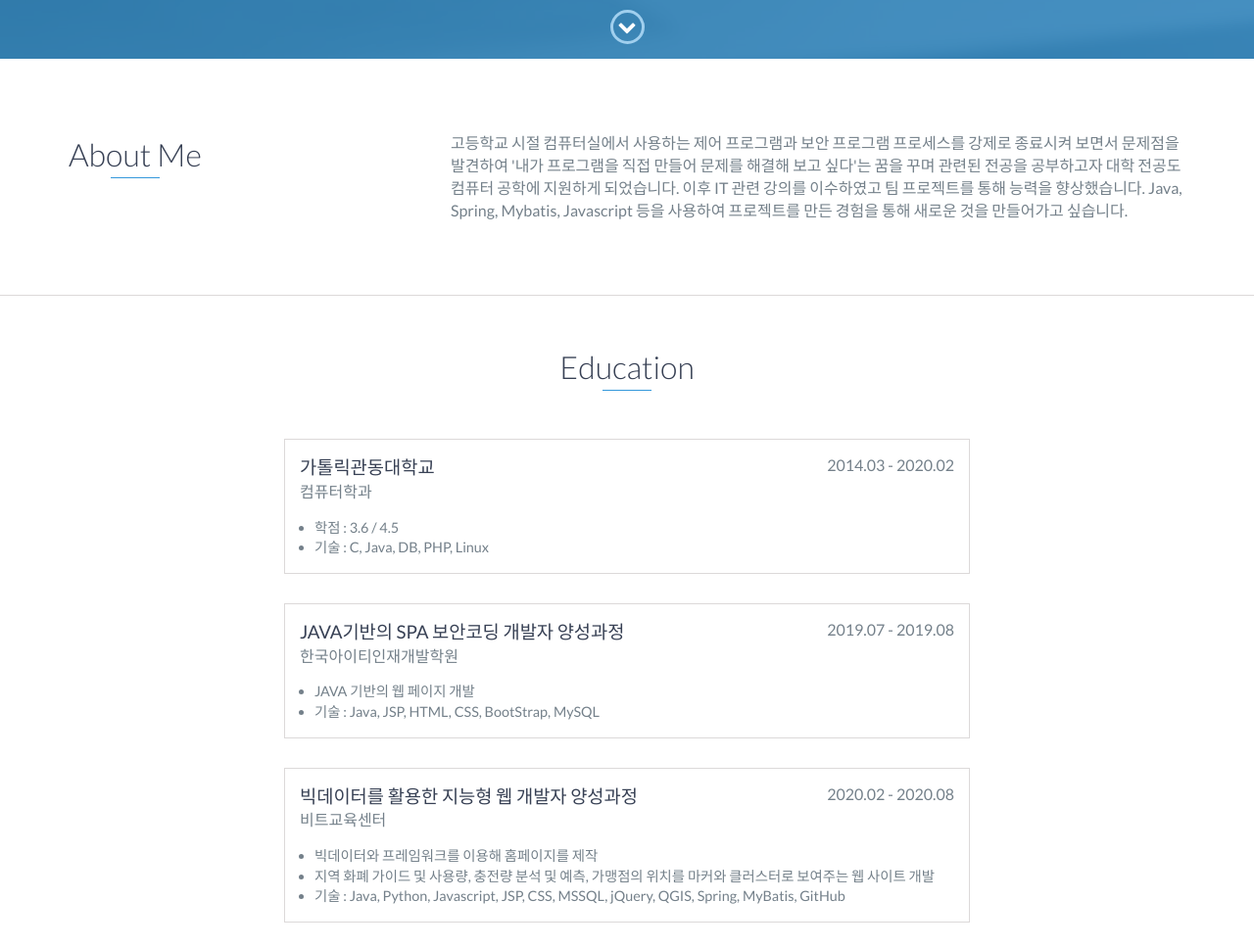
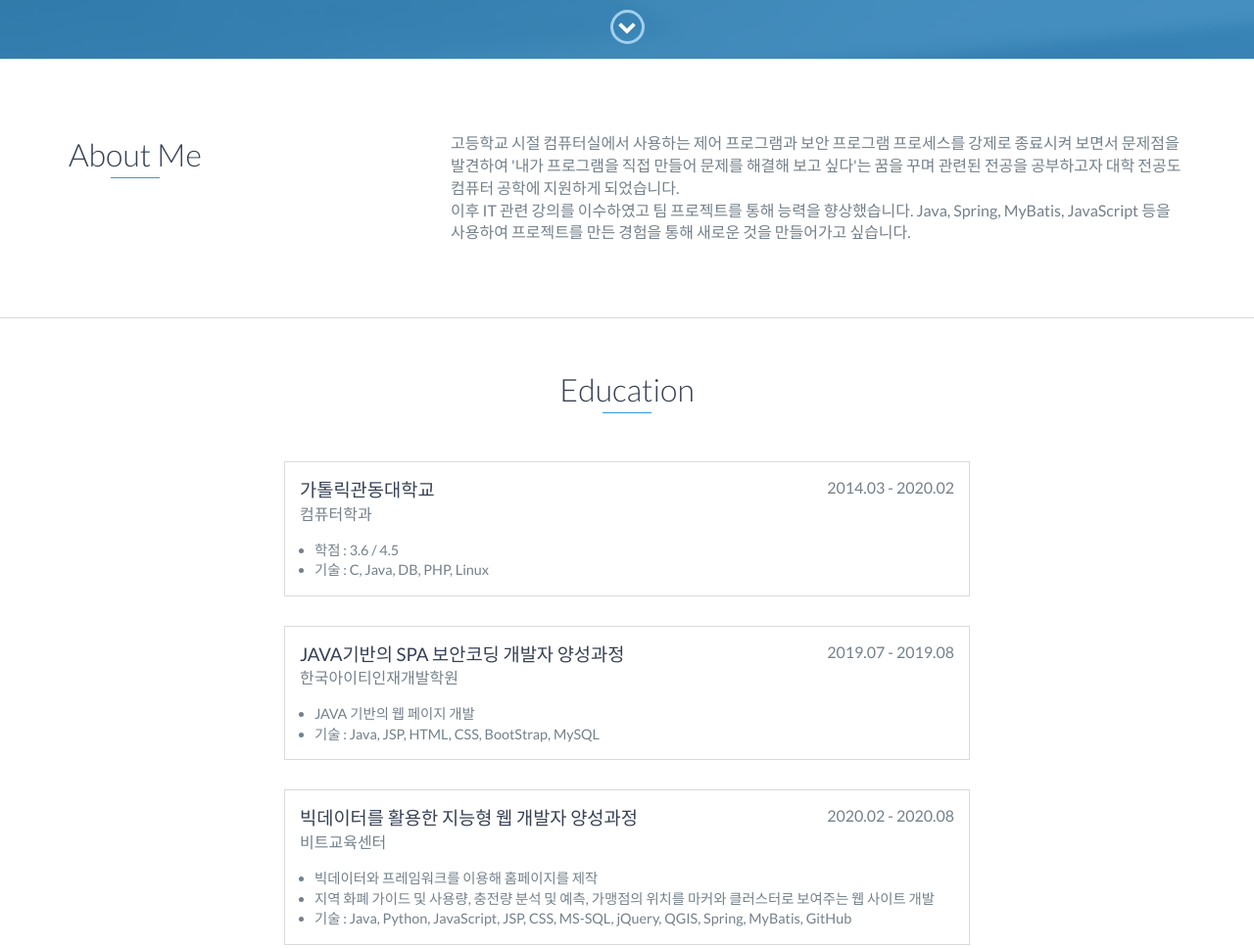
Before and after one commit to 8760hour/8760hour.github.io, a website: page index.html in a window 1280 px wide. Shown: the part 740-1708 px from the top of the page at 98% size. Drawn offline with nearby package versions, Linux system fonts and the light colour scheme.

Commit message:
Update index.html

```diff
--- a/index.html
+++ b/index.html
@@ -69,9 +69,9 @@
                 </div>
                 <div class="col-md-8">
                     <p>
-                        고등학교 시절 컴퓨터실에서 사용하는 제어 프로그램과 보안 프로그램 프로세스를 강제로 종료시켜 보면서 문제점을 발견하여 '내가 프로그램을 직접 만들어 문제를 해결해 보고 싶다'는 꿈을 꾸며 관련된 전공을 공부하고자 대학 전공도 컴퓨터 공학에 지원하게 되었습니다.
+                        고등학교 시절 컴퓨터실에서 사용하는 제어 프로그램과 보안 프로그램 프로세스를 강제로 종료시켜 보면서 문제점을 발견하여 '내가 프로그램을 직접 만들어 문제를 해결해 보고 싶다'는 꿈을 꾸며 관련된 전공을 공부하고자 대학 전공도 컴퓨터 공학에 지원하게 되었습니다.<br>
 						이후 IT 관련 강의를 이수하였고 팀 프로젝트를 통해 능력을 향상했습니다.
-						Java, Spring, Mybatis, Javascript 등을 사용하여 프로젝트를 만든 경험을 통해 새로운 것을 만들어가고 싶습니다.
+						Java, Spring, MyBatis, JavaScript 등을 사용하여 프로젝트를 만든 경험을 통해 새로운 것을 만들어가고 싶습니다.
                     </p>
                 </div>
             </div>
@@ -122,7 +122,7 @@
                     지역 화폐 가이드 및 사용량, 충전량 분석 및 예측, 가맹점의 위치를 마커와 클러스터로 보여주는 웹 사이트 개발
                 </li>
                 <li>
-                    기술 : Java, Python, Javascript, JSP, CSS, MSSQL, jQuery, QGIS, Spring, MyBatis, GitHub
+                    기술 : Java, Python, JavaScript, JSP, CSS, MS-SQL, jQuery, QGIS, Spring, MyBatis, GitHub
                 </li>
             </ul>
         </div>
@@ -188,7 +188,7 @@
 			<li>jQuery</li>
 			<li>Oracle</li>
 			<li>MySQL</li>
-			<li>MSSQL</li>
+			<li>MS-SQL</li>
 			<li>MariaDB</li>
 			<li>GitHub</li>
 			<li>PHP</li>
```
